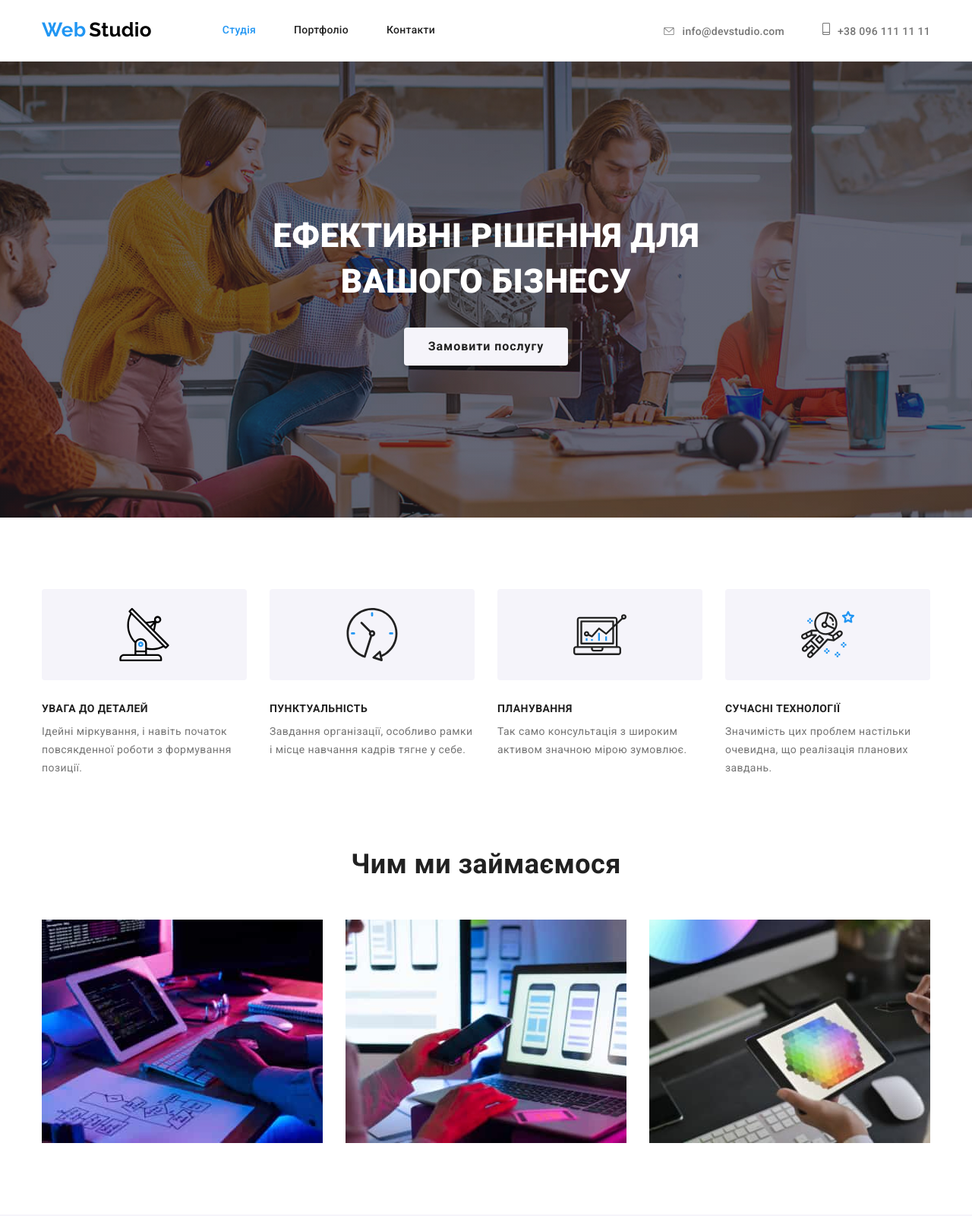
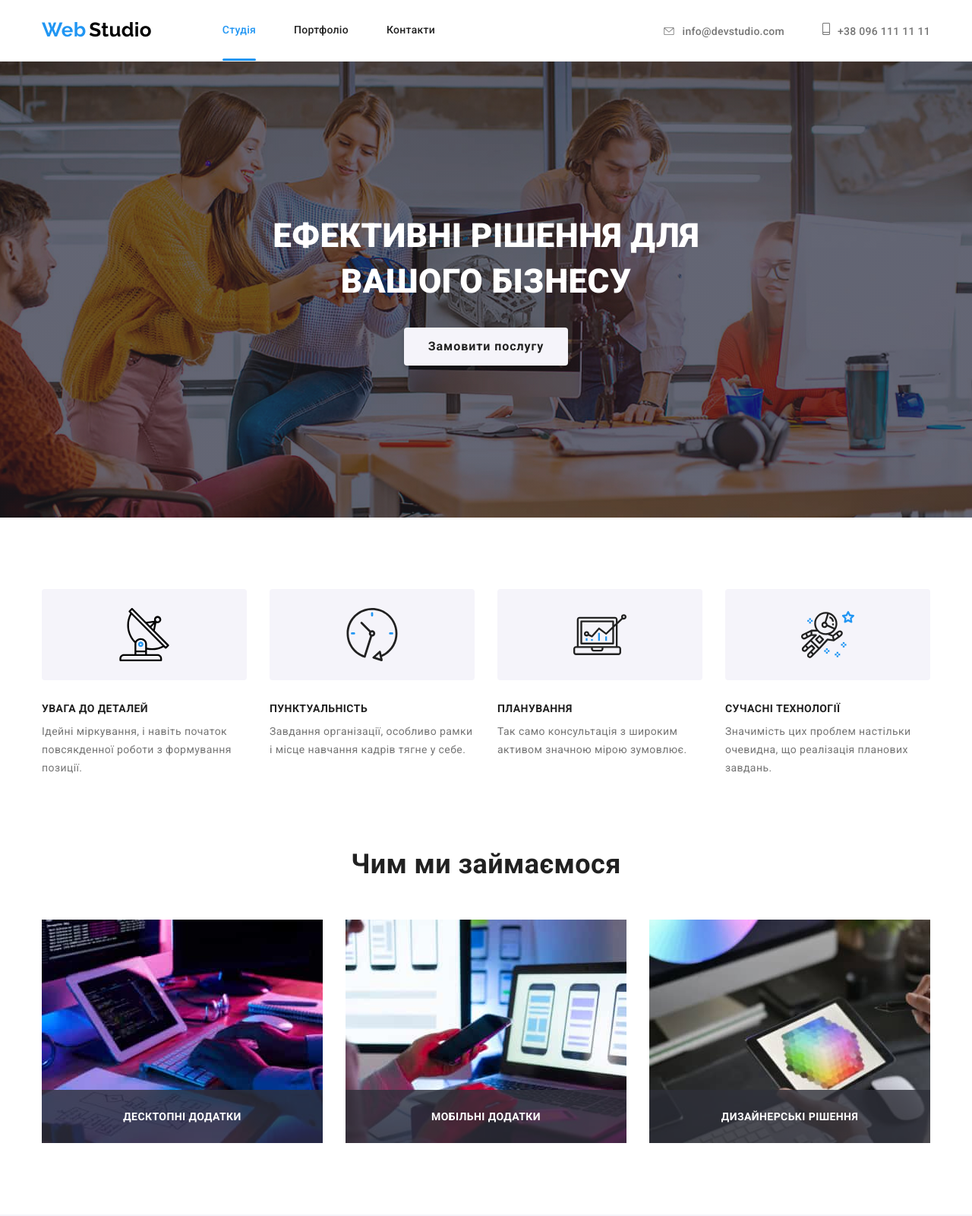
Before and after one commit to Molksy/goit-markup-hw-05, a plain HTML site: page index.html in a window 1280 px wide. Shown: the top 1600 px of the page at 76% size. Drawn offline with nearby package versions, Linux system fonts and the light colour scheme.

Commit message:
add features
+after on current page
+text in wwd section

```diff
--- a/css/styles.css
+++ b/css/styles.css
@@ -99,12 +99,14 @@ h1,h2,h3,h4,h5,h6,p,ul{
 }
 
 .nav-li{
+    position: relative;
     font-weight: 500;
     font-size: 14px;
     line-height: 1.14;
     letter-spacing: 0.02em;
     color: var(--title-text-color);
     text-decoration: none;
+    padding: 33px 0;
 }
 
 .nav-list .item:nth-child(1){
@@ -165,6 +167,22 @@ h1,h2,h3,h4,h5,h6,p,ul{
 
 .nav .nav-li.current{
     color: var(--accent-text-color)
+}
+
+.nav .nav-li.current::after{
+    position: absolute;
+
+    bottom: 0;
+    left: 0;
+    width: 100%;
+    height: 3px;
+
+    margin: 0;
+    padding: 0;
+    background-color: var(--accent-text-color);
+    border-radius: 2px;
+    content:'';
+
 }
 
             /* hero */
@@ -326,8 +344,30 @@ h1,h2,h3,h4,h5,h6,p,ul{
 }
 
 .wwd-list-items{
+    position: relative;
     display: flex;
+}
 
+.wwd-list-items-text{
+    position:absolute;
+
+    bottom: 0;
+    left: 0;
+    margin: 0;
+    padding: 27px;
+    width: 100%;
+    text-align: center;
+
+
+    font-family: 'Roboto';
+    font-weight: 700;
+    font-size: 14px;
+    line-height: 1.15;
+    letter-spacing: 0.03em;
+    text-transform: uppercase;
+
+    color:  var(--white-color);
+    background: rgba(47, 48, 58, 0.8);
 }
 
 .ourteam-mainheader {
@@ -729,3 +769,8 @@ font-size: 36px;
     0px 4px 4px rgba(0, 0, 0, 0.06),
     1px 4px 6px rgba(0, 0, 0, 0.16);
 }
+
+/* modal */
+.backdrop  {
+    background-color: #ffffff;
+}
--- a/index.html
+++ b/index.html
@@ -151,6 +151,7 @@
                 alt="someone is typing on a tablet keyboard"
                 width="370"
               />
+              <p class="wwd-list-items-text">Десктопні додатки</p>
             </li>
             <li class="wwd-list-items">
               <img
@@ -158,9 +159,11 @@
                 alt="someone works with a phone"
                 width="370"
               />
+              <p class="wwd-list-items-text">Мобільні додатки</p>
             </li>
             <li class="wwd-list-items">
               <img src="./images/box3.jpg" alt="Color palette" width="370" />
+              <p class="wwd-list-items-text">Дизайнерські рішення</p>
             </li>
           </ul>
         </div>
@@ -323,7 +326,7 @@
           </div>
         </div>
       </section>
-    </main>
+
 
     <!-- Our clients -->
     <section class="section our-clients">
@@ -369,6 +372,7 @@
         </ul>
       </div>
     </section>
+  </main>
 
     <!-- footer -->
     <footer class="footer">
@@ -438,5 +442,13 @@
         </div>
       </div>
     </footer>
+
+    <div class="backdrop">
+      <div class="modal">
+        <button type="button">close</button>
+        <h2></h2>
+      </div>
+    </div>
+    <script src="./js/modal.js"></script>
   </body>
 </html>
```
